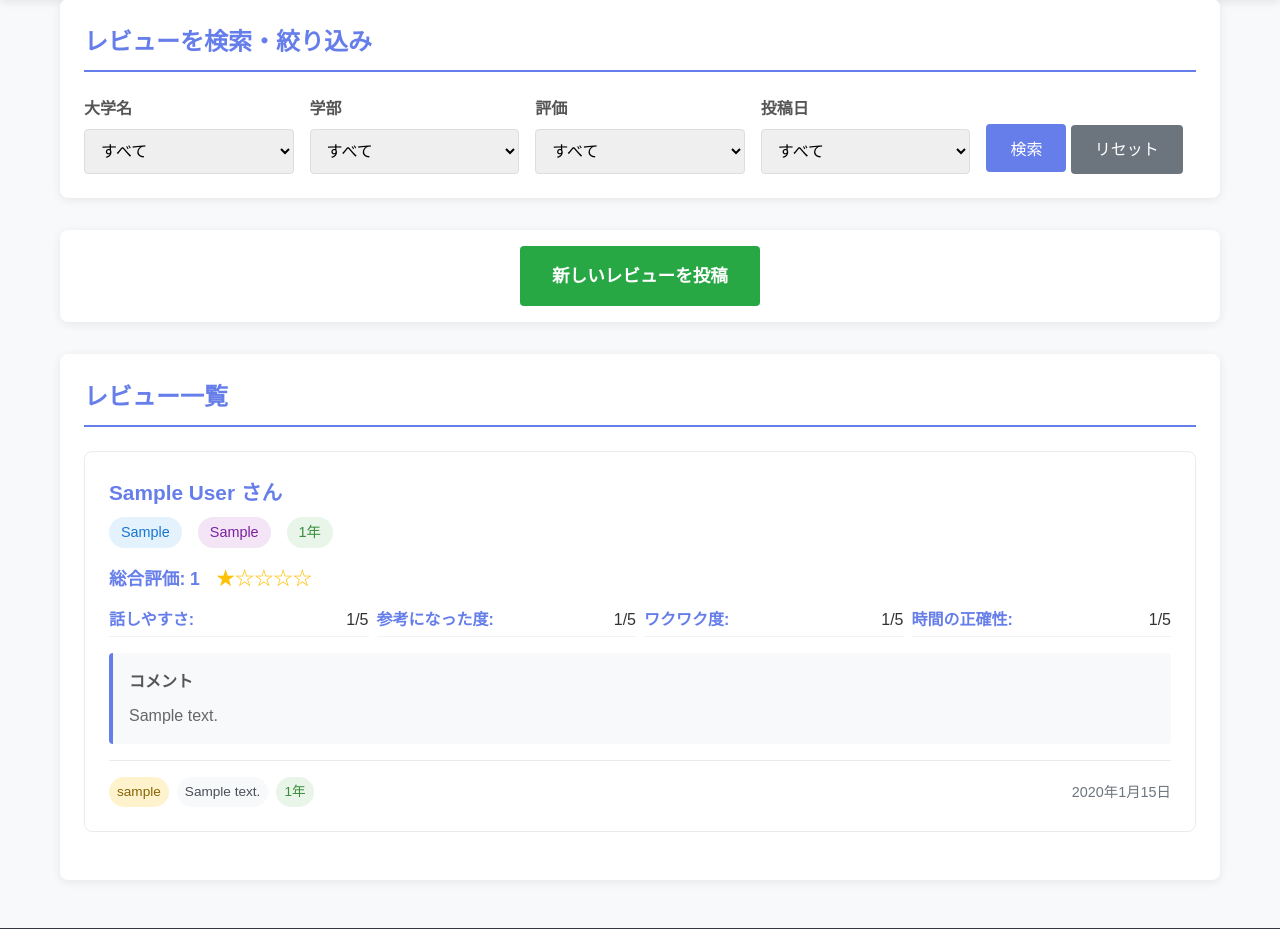
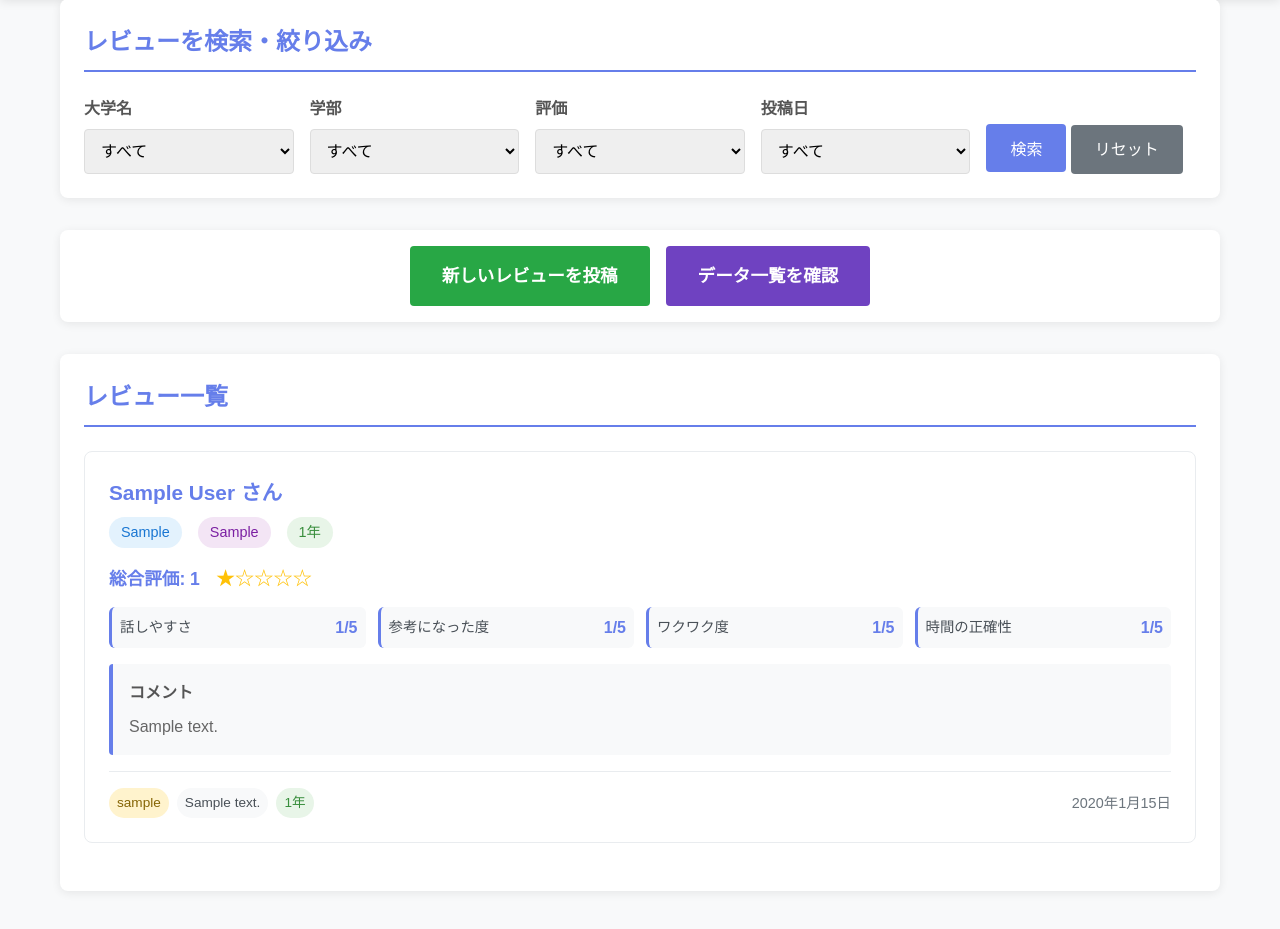
Before and after one commit to takahashi244/kadai09_auth, a PHP site: page / in a window 1280 px wide. Shown: the part 165-1094 px from the top of the page. Run offline with PHP 8.4, Linux system fonts and the light colour scheme; tables that the repository leaves empty hold one stand-in row (values such as "Sample post").

```diff
--- a/config/database.php
+++ b/config/database.php
@@ -1,31 +1,74 @@
 <?php
 /**
- * データベース接続設定
+ * データベース接続設定（環境別対応）
  * 作成日: 2025年6月21日
+ * 更新日: 2025年6月28日 - 環境判定機能追加
  */
 
-// データベース接続情報
-define('DB_HOST', 'localhost');
-define('DB_NAME', 'student_review_app');
-define('DB_USER', 'root');
-define('DB_PASS', ''); // XAMPPのデフォルトは空文字
+//XSS対応（ echoする場所で使用！それ以外はNG ）
+function h($str)
+{
+    return htmlspecialchars($str, ENT_QUOTES);
+}
 
-// データベース接続関数
-function getDBConnection() {
+//DB接続
+function getDBConnection()
+{
+    // このコードを実行しているサーバー情報を取得して変数に保存
+    $server_info = $_SERVER;
+
+    // 変数の初期化
+    $db_name = '';
+    $db_host = '';
+    $db_user = '';
+    $db_pass = '';
+
+    // サーバー情報の中のサーバの名前がlocalhostだった場合と本番だった場合で処理を分ける
+    if ($server_info["SERVER_NAME"] == "localhost") {
+        // ローカル環境（XAMPP）の設定
+        $db_name = 'student_review_app';   // データベース名
+        $db_host = 'localhost';            // DBホスト
+        $db_user = 'root';                 // アカウント名
+        $db_pass = '';                     // パスワード：XAMPPはパスワード無し
+    } else {
+        // 本番環境（さくらサーバー）の設定
+        // env.phpファイルが存在するかチェック
+        if (file_exists(__DIR__ . '/env.php')) {
+            include __DIR__ . '/env.php';
+
+            // env.phpからデータのオブジェクトを取得
+            $sakura_db_info = sakura_db_info();
+
+            // 連想配列の情報を変数に格納
+            $db_name = $sakura_db_info["db_name"];    // データベース名
+            $db_host = $sakura_db_info["db_host"];    // DBホスト
+            $db_user = $sakura_db_info["db_id"];      // アカウント名(登録しているドメイン)
+            $db_pass = $sakura_db_info["db_pw"];      // さくらサーバのパスワード
+        } else {
+            // env.phpが存在しない場合のエラー
+            die('本番環境用の設定ファイル（env.php）が見つかりません。管理者にお問い合わせください。');
+        }
+    }
+
     try {
-        $dsn = "mysql:host=" . DB_HOST . ";dbname=" . DB_NAME . ";charset=utf8mb4";
-        $pdo = new PDO($dsn, DB_USER, DB_PASS);
+        $dsn = 'mysql:dbname=' . $db_name . ';charset=utf8;host=' . $db_host;
+        $pdo = new PDO($dsn, $db_user, $db_pass);
         $pdo->setAttribute(PDO::ATTR_ERRMODE, PDO::ERRMODE_EXCEPTION);
         $pdo->setAttribute(PDO::ATTR_DEFAULT_FETCH_MODE, PDO::FETCH_ASSOC);
+
         return $pdo;
     } catch (PDOException $e) {
-        die("データベース接続に失敗しました: " . $e->getMessage());
+        error_log("DB接続エラー: " . $e->getMessage());
+        die('DB Connection Error: データベースに接続できませんでした。');
     }
 }
 
-// エラーハンドリング用関数
-function handleDBError($e) {
-    error_log("データベースエラー: " . $e->getMessage());
-    die("システムエラーが発生しました。管理者にお問い合わせください。");
+//SQLエラー
+function handleDBError($stmt)
+{
+    //execute（SQL実行時にエラーがある場合）
+    $error = $stmt->errorInfo();
+    error_log('SQLError: ' . $error[2]);
+    die('SQLError: データベース処理中にエラーが発生しました。');
 }
 ?>
--- a/css/style.css
+++ b/css/style.css
@@ -161,10 +161,30 @@ section h2 {
     background: #218838;
 }
 
+.btn-table {
+    background: #6f42c1;
+    color: white;
+    padding: 1rem 2rem;
+    border-radius: 4px;
+    text-decoration: none;
+    font-size: 1.1rem;
+    font-weight: bold;
+    display: inline-block;
+    transition: background 0.3s;
+}
+
+.btn-table:hover {
+    background: #5a359a;
+}
+
 /* アクションセクション */
 .action-section {
     text-align: center;
     padding: 1rem;
+    display: flex;
+    justify-content: center;
+    gap: 1rem;
+    flex-wrap: wrap;
 }
 
 /* レビューカード */
@@ -242,25 +262,32 @@ section h2 {
 
 .rating-details {
     display: grid;
-    grid-template-columns: repeat(auto-fit, minmax(200px, 1fr));
-    gap: 0.5rem;
-    margin-top: 0.5rem;
+    grid-template-columns: repeat(auto-fit, minmax(180px, 1fr));
+    gap: 0.75rem;
+    margin-top: 0.75rem;
 }
 
 .rating-item {
     display: flex;
-    justify-content: space-between;
-    padding: 0.25rem 0;
-    border-bottom: 1px solid #f1f3f4;
+    align-items: center;
+    gap: 0.5rem;
+    padding: 0.5rem;
+    background: #f8f9fa;
+    border-radius: 6px;
+    border-left: 3px solid #667eea;
 }
 
-.rating-item span:first-child {
-    color: #666;
+.rating-label {
+    color: #495057;
+    font-weight: 500;
+    font-size: 0.9rem;
 }
 
-.rating-item span:last-child {
+.rating-value {
+    color: #667eea;
     font-weight: bold;
-    color: #667eea;
+    font-size: 1rem;
+    margin-left: auto;
 }
 
 /* コメント */
--- a/index.php
+++ b/index.php
@@ -4,7 +4,7 @@
     <meta charset="UTF-8">
     <meta name="viewport" content="width=device-width, initial-scale=1.0">
     <title>高校生・大学生マッチング - レビュー一覧</title>
-    <link rel="stylesheet" href="css/style.css">
+    <link rel="stylesheet" href="css/style.css?v=<?= time() ?>">
 </head>
 <body>
     <header>
@@ -90,6 +90,7 @@
         <!-- レビュー投稿ボタン -->
         <section class="action-section">
             <a href="post_review.php" class="btn-post">新しいレビューを投稿</a>
+            <a href="view_reviews_table.php" class="btn-table">データ一覧を確認</a>
         </section>
 
         <!-- レビュー一覧 -->
@@ -171,10 +172,22 @@
                         echo '</div>';
 
                         echo '<div class="rating-details">';
-                        echo "<div class=\"rating-item\"><span>話しやすさ:</span> {$review['friendliness']}/5</div>";
-                        echo "<div class=\"rating-item\"><span>参考になった度:</span> {$review['helpfulness']}/5</div>";
-                        echo "<div class=\"rating-item\"><span>ワクワク度:</span> {$review['excitement']}/5</div>";
-                        echo "<div class=\"rating-item\"><span>時間の正確性:</span> {$review['punctuality']}/5</div>";
+                        echo '<div class="rating-item">';
+                        echo '<span class="rating-label">話しやすさ</span>';
+                        echo '<span class="rating-value">' . $review['friendliness'] . '/5</span>';
+                        echo '</div>';
+                        echo '<div class="rating-item">';
+                        echo '<span class="rating-label">参考になった度</span>';
+                        echo '<span class="rating-value">' . $review['helpfulness'] . '/5</span>';
+                        echo '</div>';
+                        echo '<div class="rating-item">';
+                        echo '<span class="rating-label">ワクワク度</span>';
+                        echo '<span class="rating-value">' . $review['excitement'] . '/5</span>';
+                        echo '</div>';
+                        echo '<div class="rating-item">';
+                        echo '<span class="rating-label">時間の正確性</span>';
+                        echo '<span class="rating-value">' . $review['punctuality'] . '/5</span>';
+                        echo '</div>';
                         echo '</div>';
                         echo '</div>';
 
```
Also changed, not shown: other parts of css/style.css (+38 -4 lines), config/env.example.php (added, +20 -0 lines), post_review.php (+30 -0 lines), README_DATABASE.md (added), 1 other file.
